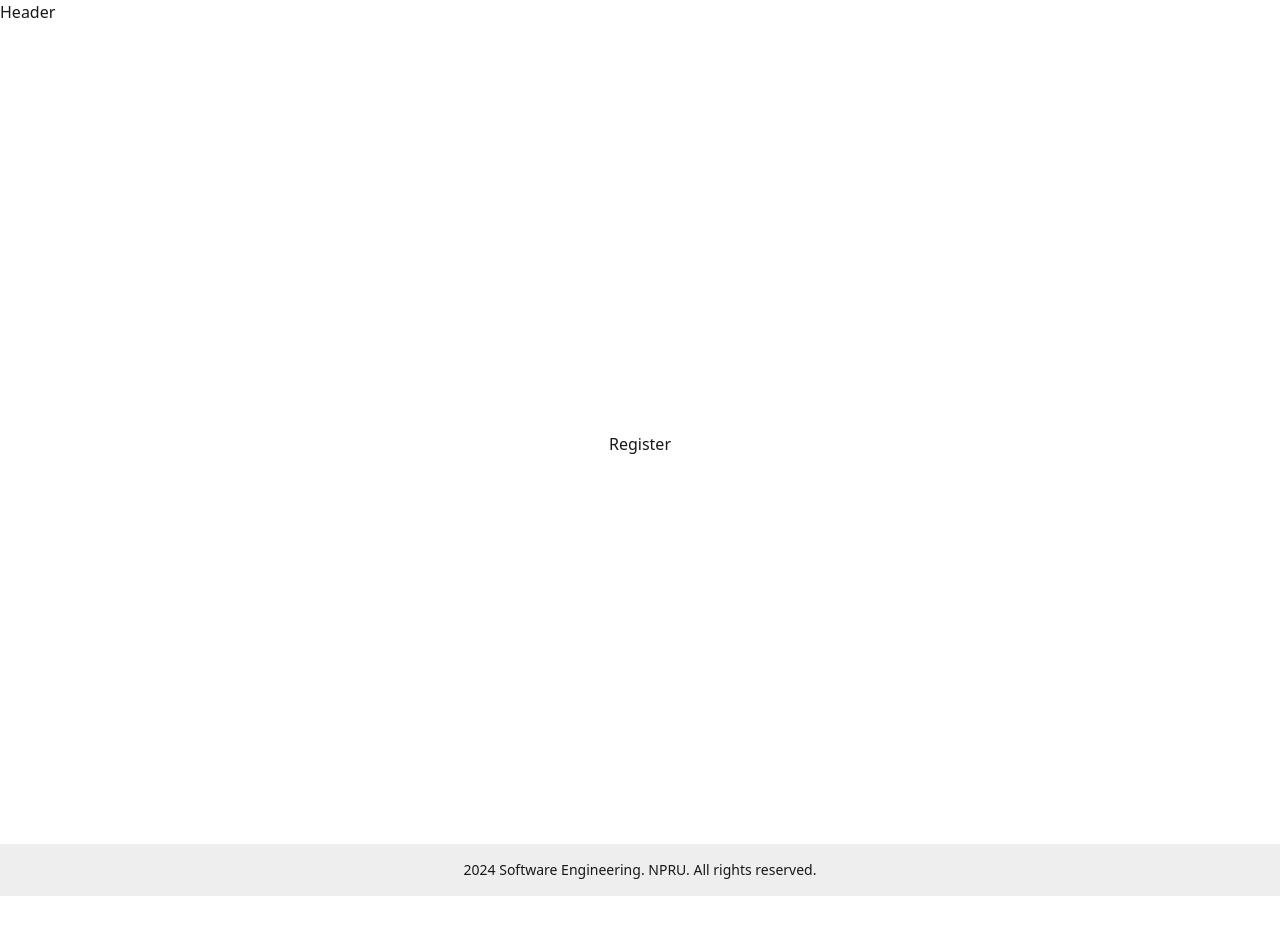
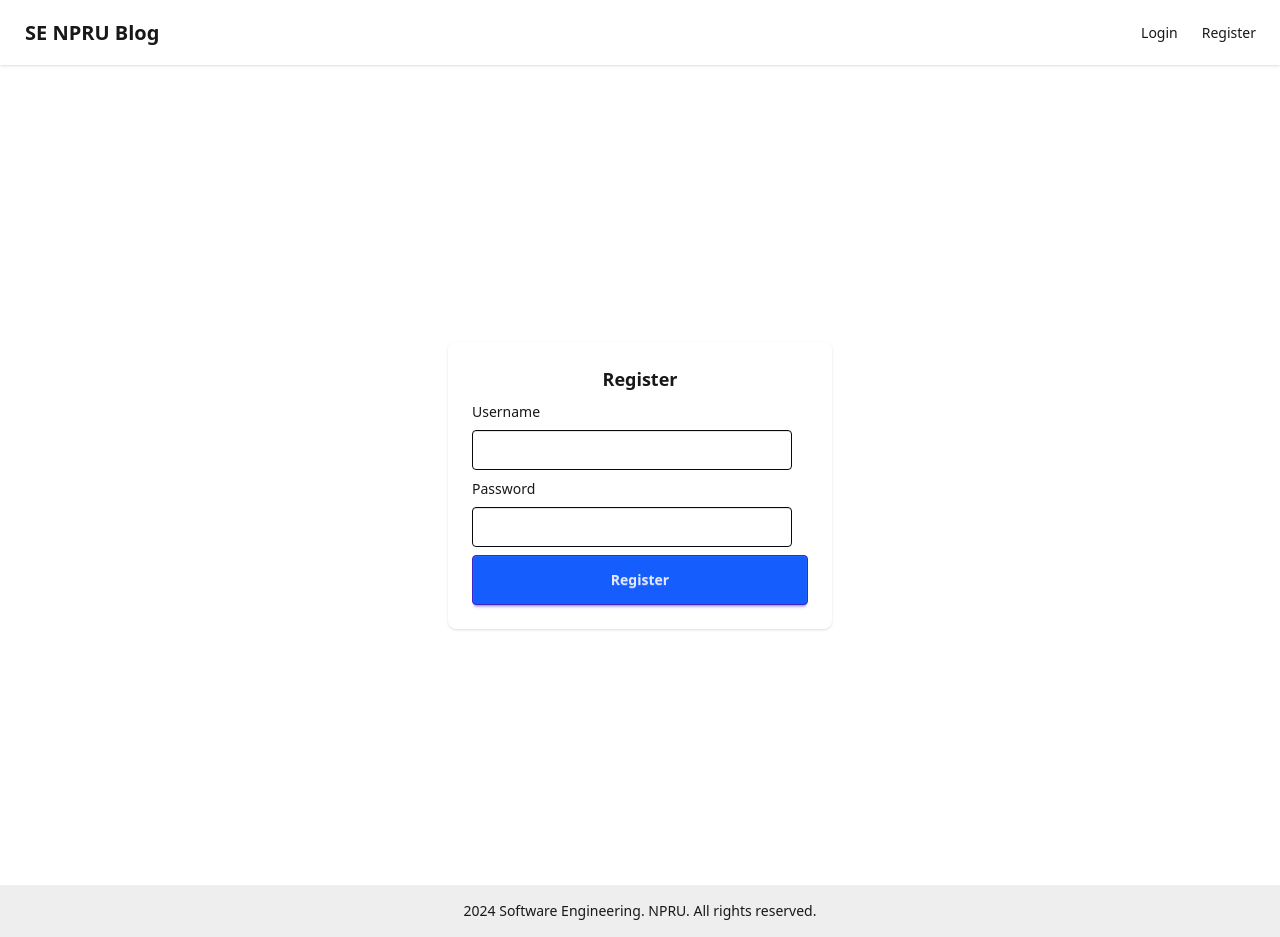
Before and after one commit to Wanchai7/SE_NPRU_BLOG, a React (Vite) app: page /register in a window 1280 px wide. Before the commit the page ends 896 px from the top, so only its background shows below. Built offline with nearby package versions, Linux system fonts and the light colour scheme.

Commit message:
Login, Register

```diff
--- a/src/components/Header.jsx
+++ b/src/components/Header.jsx
@@ -1,9 +1,27 @@
 import React from 'react'
 
 const Header = () => {
+  const menuItems = [
+    { text: "Login", link: "/login" },
+    { text: "Register", link: "/register" },
+  ];
   return (
-    <div>Header</div>
-  )
+    <div className="navbar bg-base-100 shadow-sm">
+      <div className="navbar-start">
+        <a className="btn btn-ghost text-xl">SE NPRU Blog</a>
+      </div>
+
+      <div className="navbar-end">
+        <ui className="menu menu-horizontal px-1">
+          {menuItems.map((item) => (
+            <li>
+              <a href={item.link}>{item.text}</a>
+            </li>
+          ))}
+        </ui>
+      </div>
+    </div>
+  );
 }
 
 export default Header
--- /dev/null
+++ b/src/components/Post.jsx
@@ -0,0 +1,34 @@
+import React from "react";
+
+const Post = ({ title, author, summary, cover, createdAt, id }) => {
+  return (
+    <div
+      className="hero min-h-screen"
+      style={{
+        backgroundImage: `url(${cover})`, // ดึงรูป cover จริง
+      }}
+    >
+      <div className="hero-overlay bg-opacity-70"></div>{" "}
+      {/* ทำให้ภาพมืดลงอ่านง่าย */}
+      <div className="hero-content text-neutral-content text-center">
+        <div className="max-w-2xl">
+          {/* TITLE */}
+          <h1 className="mb-5 text-4xl md:text-5xl font-bold">{title}</h1>
+
+          {/* AUTHOR + DATE */}
+          <p className="opacity-80 mb-3">
+            ✍️ {author} • {createdAt}
+          </p>
+
+          {/* SUMMARY */}
+          <p className="mb-5 text-lg leading-relaxed">{summary}</p>
+
+          {/* ปุ่ม (ใส่หรือไม่ใส่ก็ได้) */}
+          <button className="btn btn-primary">อ่านต่อ</button>
+        </div>
+      </div>
+    </div>
+  );
+};
+
+export default Post;
--- a/src/pages/Home.jsx
+++ b/src/pages/Home.jsx
@@ -1,9 +1,25 @@
 import React from 'react'
-
-const Home = () => {
+import Header from '../components/Header';
+const Home = (Header) => {
   return (
-    <div>Home</div>
-  )
+    <div className="hero bg-base-200 min-h-screen">
+      <div className="hero-content flex-col lg:flex-row">
+        <img
+          src="https://img.daisyui.com/images/stock/photo-1635805737707-575885ab0820.webp"
+          className="max-w-sm rounded-lg shadow-2xl"
+        />
+        <div>
+          <h1 className="text-5xl font-bold">Box Office News!</h1>
+          <p className="py-6">
+            Provident cupiditate voluptatem et in. Quaerat fugiat ut assumenda
+            excepturi exercitationem quasi. In deleniti eaque aut repudiandae et
+            a id nisi.
+          </p>
+          <button className="btn btn-primary">Get Started</button>
+        </div>
+      </div>
+    </div>
+  );
 }
 
 export default Home
--- a/src/pages/Login.jsx
+++ b/src/pages/Login.jsx
@@ -2,8 +2,23 @@ import React from 'react'
 
 const Login = () => {
   return (
-    <div>Login</div>
-  )
+    <div>
+      <div className="card bg-base-100 w-96 shadow-sm">
+        <div className="card-body items-center text-center">
+          <h2 className="card-title">Login</h2>
+          <div className="card-actions">
+            <h1>Username</h1>
+            <input type="text" placeholder="" className="input input-neutral" />
+            <h1>Password</h1>
+            <input type="text" placeholder="" className="input input-neutral" />
+            <button className="btn btn-primary bg-blue-600 items-center text-center card-body">
+              Login
+            </button>
+          </div>
+        </div>
+      </div>
+    </div>
+  );
 }
 
 export default Login
--- a/src/pages/Register.jsx
+++ b/src/pages/Register.jsx
@@ -2,8 +2,21 @@ import React from 'react'
 
 const Register = () => {
   return (
-    <div>Register</div>
-  )
+    <div>
+      <div className="card bg-base-100 w-96 shadow-sm">
+        <div className="card-body items-center text-center">
+          <h2 className="card-title">Register</h2>
+          <div className="card-actions">
+            <h1>Username</h1>
+            <input type="text" placeholder="" className="input input-neutral" />
+            <h1>Password</h1>
+            <input type="text" placeholder="" className="input input-neutral" />
+            <button className="btn btn-primary bg-blue-600 items-center text-center card-body">Register</button>
+          </div>
+        </div>
+      </div>
+    </div>
+  );
 }
 
 export default Register
```
